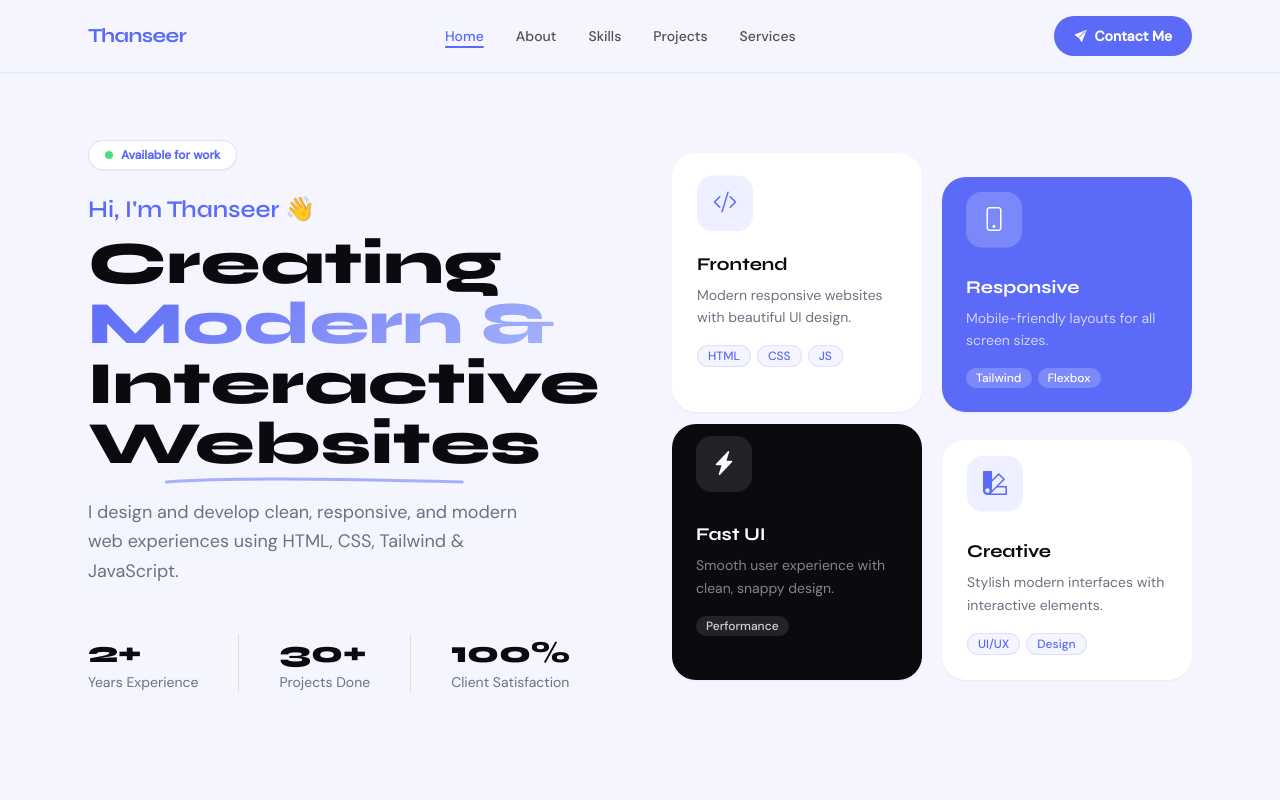
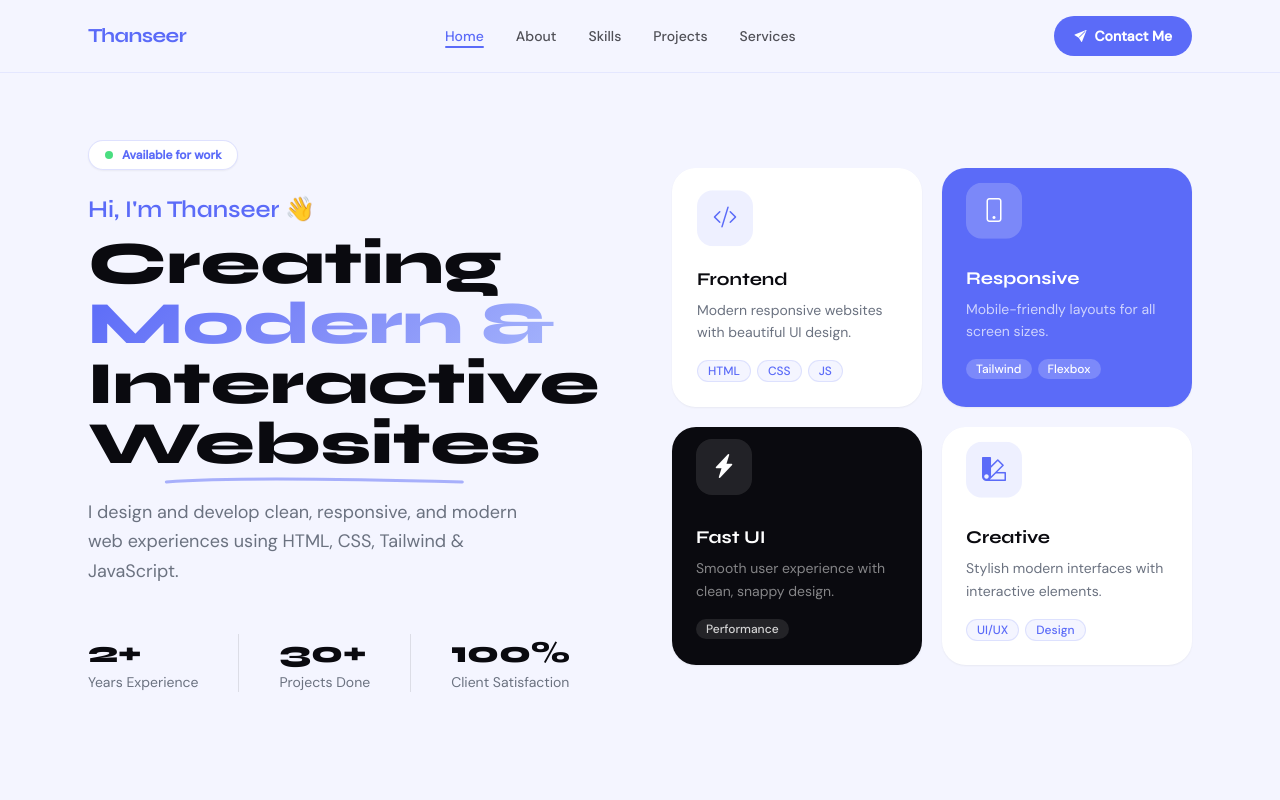
Before and after one commit to Thanseer-steyp/portfolio-m6, a plain HTML site: page index.html in a window 1280 px wide. Shown: the top 800 px of the page. Drawn offline with nearby package versions, Linux system fonts and the light colour scheme.

Commit message:
font changed

```diff
--- a/index.html
+++ b/index.html
@@ -234,18 +234,17 @@
     </nav>
 
     <section
-      class="relative min-h-screen flex items-center noise pt-24 pb-16"
+      class="relative min-h-screen flex items-center noise pt-24 pb-16 "
     >
-      <div class="absolute inset-0 opacity-[0.03]"></div>
 
       <div class="max-w-6xl mx-auto px-6 relative z-10 w-full">
         <div class="grid lg:grid-cols-2 gap-16 items-center">
-          <div>
+          <div class="w-full">
             <div
-              class="inline-flex items-center gap-2 bg-white border border-accent/20 rounded-full px-4 py-1.5 text-xs font-semibold text-accent mb-6 animate-fade-up shadow-sm"
+              class="w-max bg-white border border-accent/20 rounded-full px-4 py-1.5 text-xs font-semibold text-accent mb-6 animate-fade-up shadow-sm"
             >
               <span
-                class="w-2 h-2 bg-green-400 rounded-full animate-ping inline-block"
+                class="w-2 h-2 bg-green-400 rounded-full animate-ping inline-block mr-1.5"
               ></span>
               Available for work
             </div>
@@ -257,7 +256,7 @@
             </p>
 
             <h1
-              class="font-display text-4xl sm:text-5xl lg:text-6xl font-extrabold leading-[1.08] text-ink mb-6"
+              class="font-display text-6xl sm:text-7xl lg:text-6xl font-extrabold leading-[1.08] text-ink mb-6"
             >
               Creating<br />
               <span class="gradient-text">Modern &</span><br />
@@ -283,13 +282,13 @@
             </h1>
 
             <p
-              class="text-muted text-lg leading-relaxed max-w-md animate-fade-up delay-300"
+              class=" text-muted text-lg leading-relaxed max-w-md animate-fade-up delay-300"
             >
               I design and develop clean, responsive, and modern web experiences
               using HTML, CSS, Tailwind & JavaScript.
             </p>
 
-            <div class="flex gap-10 mt-12 animate-fade-up delay-500">
+            <div class="flex gap-4 sm:gap-10 mt-12 animate-fade-up delay-500">
               <div>
                 <p class="font-display text-3xl font-extrabold text-ink">2+</p>
                 <p class="text-muted text-sm mt-0.5">Years Experience</p>
@@ -310,10 +309,10 @@
           </div>
 
           <div
-            class="grid grid-cols-1 sm:grid-cols-2 gap-5 animate-fade-up delay-300"
+            class="grid grid-cols-1 sm:grid-cols-2 gap-5 animate-fade-up delay-300 w-full"
           >
             <div
-              class="bg-white rounded-3xl p-6 shadow-sm border border-white/80 cursor-default transition-all duration-300 hover:-translate-y-3 hover:scale-105 hover:shadow-2xl hover:shadow-accent/20"
+              class="hover:none bg-white rounded-3xl p-6 shadow-sm border border-white/80 cursor-default transition-all duration-300 md:hover:-translate-y-3 md:hover:scale-105 md:hover:shadow-2xl md:hover:shadow-accent/20"
             >
               <div
                 class="w-14 h-14 bg-accent/10 rounded-2xl flex items-center justify-center text-accent text-2xl mb-4 animate-float"
@@ -343,7 +342,7 @@
             </div>
 
             <div
-              class="bg-accent rounded-3xl p-6 shadow-sm cursor-default mt-6 transition-all duration-300 hover:translate-x-3 hover:scale-105 hover:shadow-2xl hover:shadow-accent/20"
+              class="hover:none bg-accent rounded-3xl p-6 shadow-sm cursor-default transition-all duration-300 md:hover:translate-x-3 md:hover:scale-105 md:hover:shadow-2xl md:hover:shadow-accent/20"
             >
               <div
                 class="w-14 h-14 bg-white/20 rounded-2xl flex items-center justify-center text-white text-2xl mb-4 animate-float"
@@ -370,7 +369,7 @@
             </div>
 
             <div
-              class="bg-ink rounded-3xl p-6 shadow-sm cursor-default -mt-2 transition-all duration-300 hover:-translate-x-3 hover:scale-105 hover:shadow-2xl hover:shadow-accent/20"
+              class="hover:none bg-ink rounded-3xl p-6 shadow-sm cursor-default transition-all duration-300 md:hover:-translate-x-3 md:hover:scale-105 md:hover:shadow-2xl md:hover:shadow-accent/20"
             >
               <div
                 class="w-14 h-14 bg-white/10 rounded-2xl flex items-center justify-center text-white text-2xl mb-4 animate-float"
@@ -393,7 +392,7 @@
             </div>
 
             <div
-              class="bg-white rounded-3xl p-6 shadow-sm border border-white/80 cursor-default mt-2 transition-all duration-300 hover:translate-y-3 hover:scale-105 hover:shadow-2xl hover:shadow-accent/20"
+              class="hover:none bg-white rounded-3xl p-6 shadow-sm cursor-default transition-all duration-300 md:hover:translate-y-3 md:hover:scale-105 md:hover:shadow-2xl md:hover:shadow-accent/20"
             >
               <div
                 class="w-14 h-14 bg-accent/10 rounded-2xl flex items-center justify-center text-accent text-2xl mb-4 animate-float"
```
